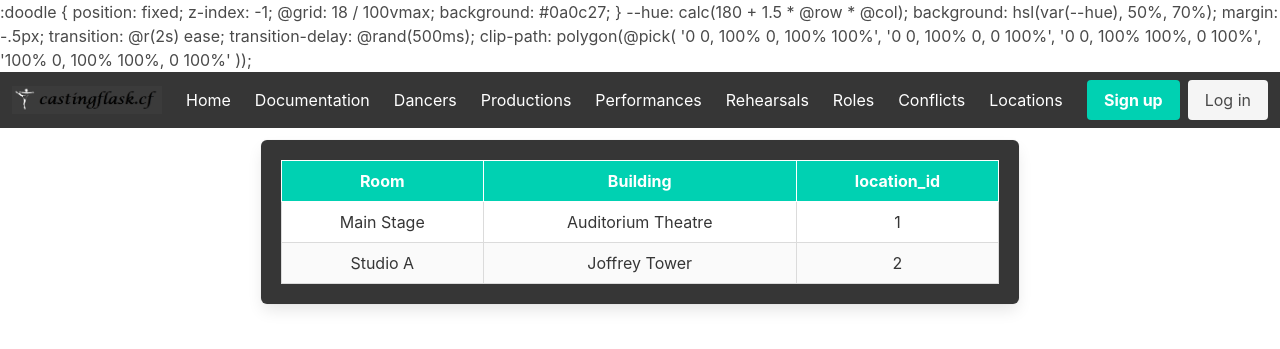
After one commit to ajg12345/flask-ballet-casting, a Flask app: page /locations in a window 1280 px wide. The commit adds this page. Shown: the top 349 px of the page. Run offline with Flask 2, Linux system fonts and the light colour scheme; some libraries are stand-ins or nearby versions.

Commit message:
got a styled table which handles data arguments

```diff
--- a/app.py
+++ b/app.py
@@ -1,6 +1,13 @@
 from flask import Flask, render_template
 
 app = Flask(__name__)
+
+headings = ["Room", "Building", "location_id"]
+rows = [   ["Main Stage", "Auditorium Theatre", "1"],
+            ["Studio A", "Joffrey Tower", "2"],
+
+]
+
 
 @app.route('/', methods=['POST', 'GET'])
 def index():
@@ -11,6 +18,10 @@ def index():
 def documentation():
     return render_template("documentation.html")
 
+@app.route('/locations', methods=['POST', 'GET'])
+def locations():
+    return render_template("table.html", headings=headings, rows=rows)
+
 
 if __name__ == "__main__":
     app.run()
--- a/requirements.txt
+++ b/requirements.txt
@@ -5,4 +5,5 @@ itsdangerous==2.0.1
 Jinja2==3.0.3
 MarkupSafe==2.0.1
 nose==1.3.7
+psycopg2==2.9.3
 Werkzeug==2.0.2
--- a/templates/_navbar.html
+++ b/templates/_navbar.html
@@ -40,10 +40,9 @@
             <a class="navbar-item">
                 Conflicts
             </a>
-        <a class="navbar-item">
+            <a class="navbar-item" href="{{ url_for('locations') }}">
                 Locations
             </a>
-
 
         </div>
 
--- a/templates/index.html
+++ b/templates/index.html
@@ -2,7 +2,7 @@
 {% block content %}
 
 <p>
-Welcome to the Solution Web Application for Casting (SWAC) app written in Flask
+    Welcome to the Solution Web Application for Casting (SWAC) app written in Flask
 </p>
 
 {% endblock %}
--- /dev/null
+++ b/templates/table.html
@@ -0,0 +1,24 @@
+{% extends "layout.html" %}
+{% block content %}
+
+<table class="table is-striped is-bordered is-fullwidth">
+    <thead>
+        <tr class='is-selected'>
+            {% for header in headings %}
+            <th>{{ header }}</th>
+            {% endfor %}
+        </tr>
+    </thead>
+    <tbody>
+        {% for row in rows %}
+        <tr>
+            {% for cell in row %}
+            <td>{{ cell }}</td>
+            {% endfor %}
+        </tr>
+        {% endfor %}
+    </tbody>
+
+</table>
+
+{% endblock %}
```
Also changed, not shown: db.py (added). Lines whose indentation alone changed are shown as unchanged.
